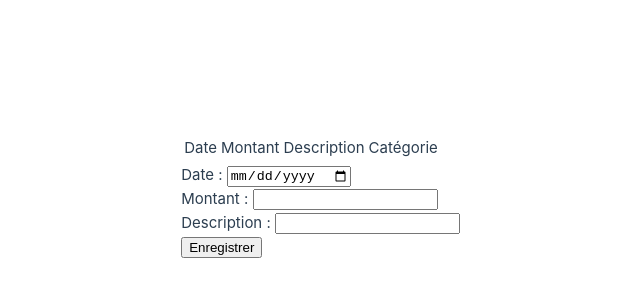
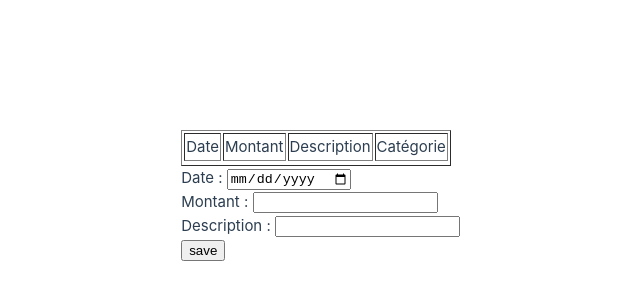
Before and after one commit to Snowky92/vue-project, a Vue app: page / in a window 1280 px wide. Shown: the part 204-504 px from the top of the page, without its empty margins (180-820 px from the left). Built offline with nearby package versions, Linux system fonts and the light colour scheme.

Commit message:
Update App.vue

```diff
--- a/src/App.vue
+++ b/src/App.vue
@@ -1,31 +1,32 @@
 <script setup>
+
 </script>
 
 
 <template>
 
 <div class="table">
-  <table>
+  <table border="1">
     <tr>
-      <th>Date</th>
-      <th>Montant</th>
-      <th>Description</th>
-      <th>Catégorie</th>
+      <th>Date</th><th>Montant</th><th>Description</th><th>Catégorie</th>
+    </tr>
+    <tr>
     </tr>
   </table>
 
   <form action="" method="get" class="form">
     <label>Date : </label>
-    <input type="date" name="date" id="date" required><br>
+    <input v-model="date" type="date" name="date" id="date" required><br>
     <label>Montant : </label>
     <input type="text" name="montant" id="montant" required><br>
     <label>Description : </label>
     <input type="text" name="description" id="description" required><br>
-    <input type="submit" value="Enregistrer">
+    <input type="submit" value="save">
   </form>
 </div>
 
 </template>
 
 <style>
+
 </style>
```
